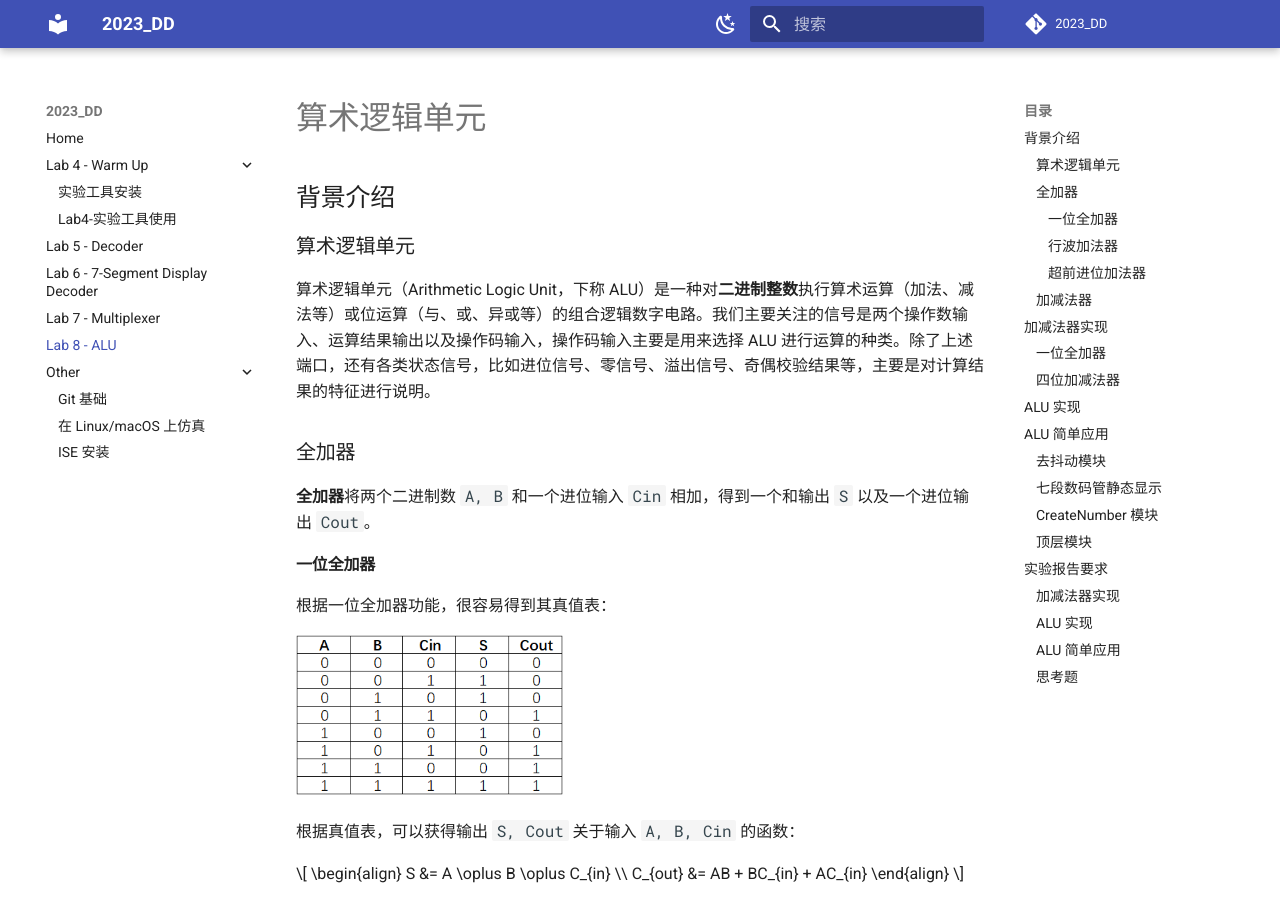
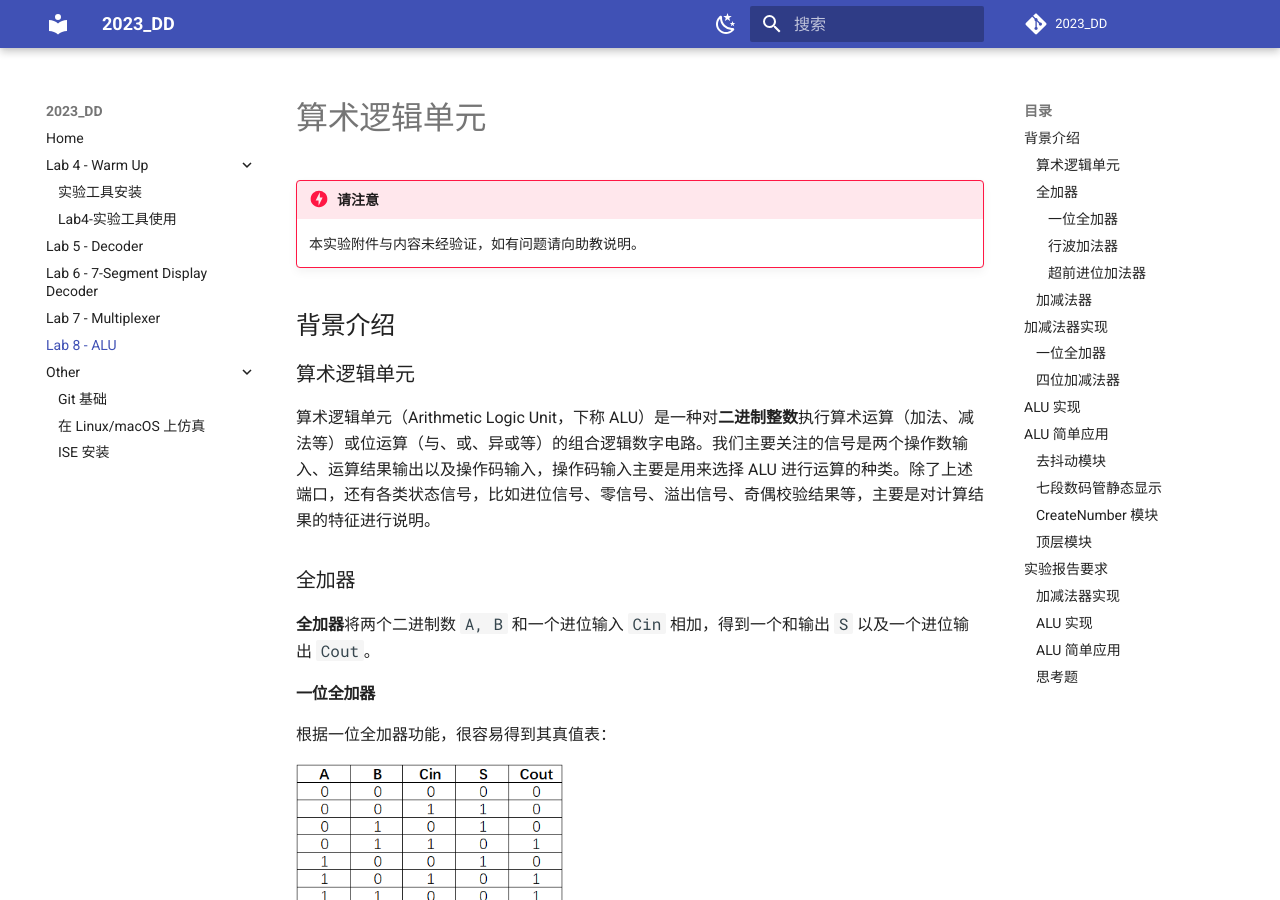
Before and after one commit to Guahao31/2023_DD, an MkDocs documentation site: the page built from docs/lab8/ALU.md, in a window 1280 px wide and 900 px high. Built offline with MkDocs 1.6.1 and Material for MkDocs 9.7.7, drawn with Linux system fonts in a browser that asks for light colours; a script that is not in the unit is left out; comment, search, counter and statistics services are not loaded.

Commit message:
add danger

```diff
--- a/docs/lab8/ALU.md
+++ b/docs/lab8/ALU.md
@@ -1,4 +1,7 @@
 # 算术逻辑单元
+
+!!! danger "请注意"
+    本实验附件与内容未经验证，如有问题请向助教说明。
 
 ## 背景介绍
 
```
